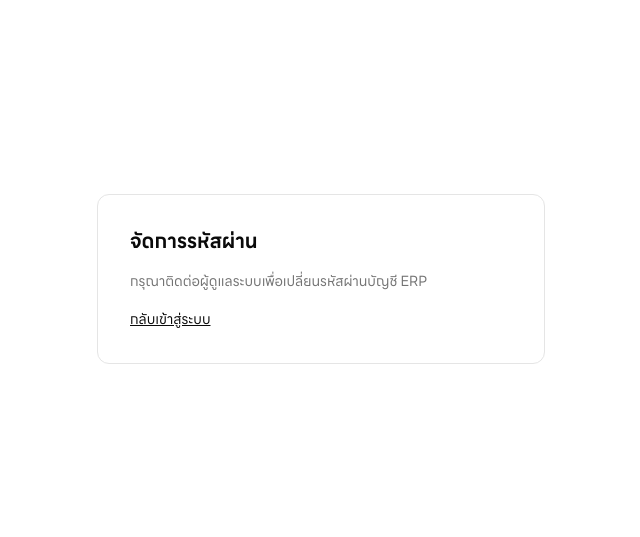
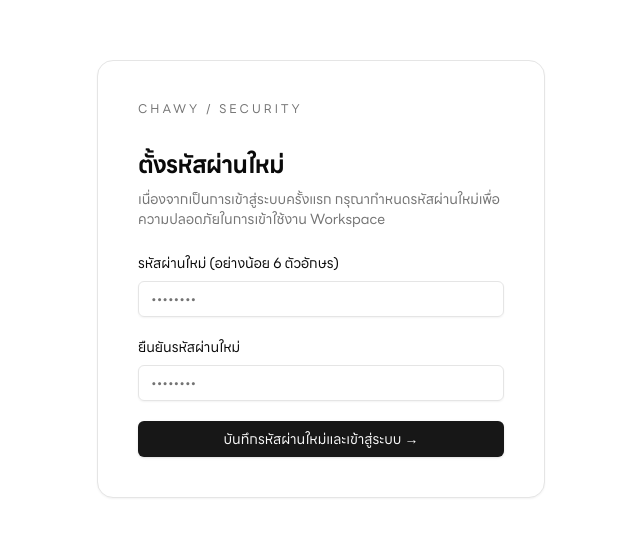
Before and after one commit to petethe04855/erp-web, a Next.js app: page /reset-password in a window 1280 px wide. Shown: the part 121-658 px from the top of the page, without its empty margins (319-959 px from the left). Built offline with nearby package versions, Linux system fonts and the light colour scheme; no server answers.

Commit message:
feat(auth): create ResetPasswordForm component and render on /reset-password

```diff
--- a/app/(auth)/reset-password/page.tsx
+++ b/app/(auth)/reset-password/page.tsx
@@ -1,14 +1,5 @@
-import Link from "next/link";
-export default function Page() {
-  return (
-    <section className="border rounded-xl p-8 bg-white max-w-md">
-      <h1 className="text-xl font-semibold">จัดการรหัสผ่าน</h1>
-      <p className="my-4 text-sm text-neutral-500">
-        กรุณาติดต่อผู้ดูแลระบบเพื่อเปลี่ยนรหัสผ่านบัญชี ERP
-      </p>
-      <Link href="/login" className="underline text-sm">
-        กลับเข้าสู่ระบบ
-      </Link>
-    </section>
-  );
+import { ResetPasswordForm } from "@/features/auth/components/ResetPasswordForm";
+
+export default function ResetPasswordPage() {
+  return <ResetPasswordForm />;
 }
--- /dev/null
+++ b/features/auth/components/ResetPasswordForm.tsx
@@ -0,0 +1,96 @@
+"use client";
+
+import { useState } from "react";
+import { useRouter } from "next/navigation";
+import { Button } from "@/components/ui/button";
+import { Input } from "@/components/ui/input";
+import { authApi } from "../api/authApi";
+import { useAuthStore } from "@/stores/authStore";
+
+export function ResetPasswordForm() {
+  const router = useRouter();
+  const [newPassword, setNewPassword] = useState("");
+  const [confirmPassword, setConfirmPassword] = useState("");
+  const [error, setError] = useState("");
+  const [loading, setLoading] = useState(false);
+
+  const handleSubmit = async (e: React.FormEvent) => {
+    e.preventDefault();
+    setError("");
+
+    if (newPassword.length < 6) {
+      setError("รหัสผ่านต้องมีความยาวอย่างน้อย 6 ตัวอักษร");
+      return;
+    }
+
+    if (newPassword !== confirmPassword) {
+      setError("รหัสผ่านทั้งสองช่องไม่ตรงกัน");
+      return;
+    }
+
+    try {
+      setLoading(true);
+      await authApi.changePassword({ newPassword });
+      useAuthStore.getState().completePasswordReset();
+      router.replace("/dashboard");
+    } catch (err: unknown) {
+      const msg = err instanceof Error ? err.message : "เกิดข้อผิดพลาดในการเปลี่ยนรหัสผ่าน";
+      setError(msg);
+    } finally {
+      setLoading(false);
+    }
+  };
+
+  return (
+    <section className="w-full max-w-md border border-border rounded-2xl bg-white p-8 sm:p-10 shadow-sm">
+      <p className="text-xs tracking-[0.25em] text-neutral-500 mb-8">
+        CHAWY / SECURITY
+      </p>
+      <h1 className="text-2xl font-semibold tracking-tight">ตั้งรหัสผ่านใหม่</h1>
+      <p className="text-sm text-neutral-500 mt-2 mb-6">
+        เนื่องจากเป็นการเข้าสู่ระบบครั้งแรก กรุณากำหนดรหัสผ่านใหม่เพื่อความปลอดภัยในการเข้าใช้งาน Workspace
+      </p>
+
+      <form className="space-y-5" onSubmit={handleSubmit}>
+        <label className="block text-sm font-medium">
+          รหัสผ่านใหม่ (อย่างน้อย 6 ตัวอักษร)
+          <Input
+            className="mt-2"
+            type="password"
+            autoComplete="new-password"
+            required
+            placeholder="••••••••"
+            value={newPassword}
+            onChange={(e) => setNewPassword(e.target.value)}
+          />
+        </label>
+
+        <label className="block text-sm font-medium">
+          ยืนยันรหัสผ่านใหม่
+          <Input
+            className="mt-2"
+            type="password"
+            autoComplete="new-password"
+            required
+            placeholder="••••••••"
+            value={confirmPassword}
+            onChange={(e) => setConfirmPassword(e.target.value)}
+          />
+        </label>
+
+        {error && (
+          <p
+            role="alert"
+            className="rounded-lg border border-red-200 bg-red-50 p-3 text-xs text-red-700"
+          >
+            {error}
+          </p>
+        )}
+
+        <Button className="w-full" disabled={loading}>
+          {loading ? "กำลังบันทึก…" : "บันทึกรหัสผ่านใหม่และเข้าสู่ระบบ →"}
+        </Button>
+      </form>
+    </section>
+  );
+}
```
Also changed, not shown: 1 other file (tests, documents, lock files or other folders).
